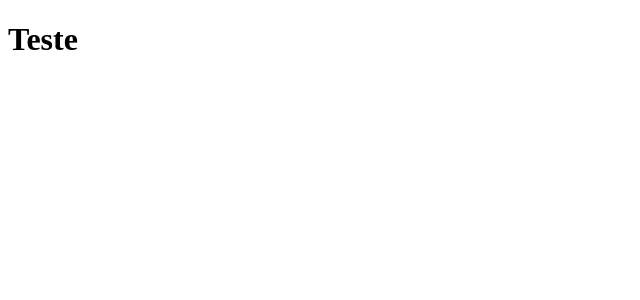
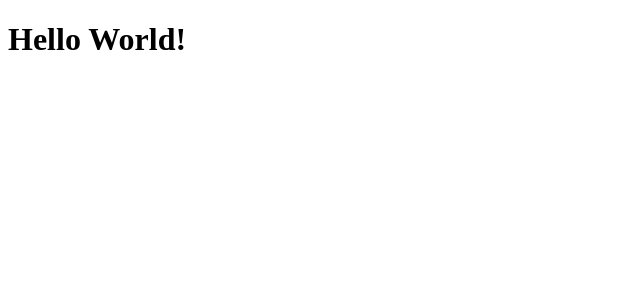
Before and after one commit to Douglas-Strey/Ignite-ReacJS-Chapter_I, a React app in the folder 01-github-explorer/: page / in a window 1280 px wide. Shown: the top 300 px of the page, without its empty margins (0-640 px from the left). Built offline with nearby package versions, Linux system fonts and the light colour scheme.

Commit message:
Agora é exibido tudo o que está dentro do App.jsx, além de não precisar importar o React a todo momento

```diff
--- a/01-github-explorer/babel.config.js
+++ b/01-github-explorer/babel.config.js
@@ -1,6 +1,8 @@
 module.exports = {
     presets: [
         '@babel/preset-env',
-        '@babel/preset-react',
+        ['@babel/preset-react', {
+            runtime: 'automatic'
+        }]
     ]
 };
--- a/01-github-explorer/src/index.jsx
+++ b/01-github-explorer/src/index.jsx
@@ -1,5 +1,4 @@
-import React from 'react';
 import { render } from 'react-dom';
 import { App } from './App';
 
-render(<h1>Teste</h1>, document.getElementById('root'));
+render(<App />, document.getElementById('root'));
--- a/01-github-explorer/webpack.config.js
+++ b/01-github-explorer/webpack.config.js
@@ -1,6 +1,7 @@
 const path = require('path');
 
 module.exports = {
+    mode: 'development',
     entry: path.resolve(__dirname, 'src', 'index.jsx'), // Assim eu passo o nome da pasta primeiro e depois o arquivo.
     // entry: 'src/index.jsx', Não vamos fazer assim pois muda o formato da barra dependendo do sistema operacional.
     output: {
```
Also changed, not shown: 1 other file (tests, documents, lock files or other folders).
